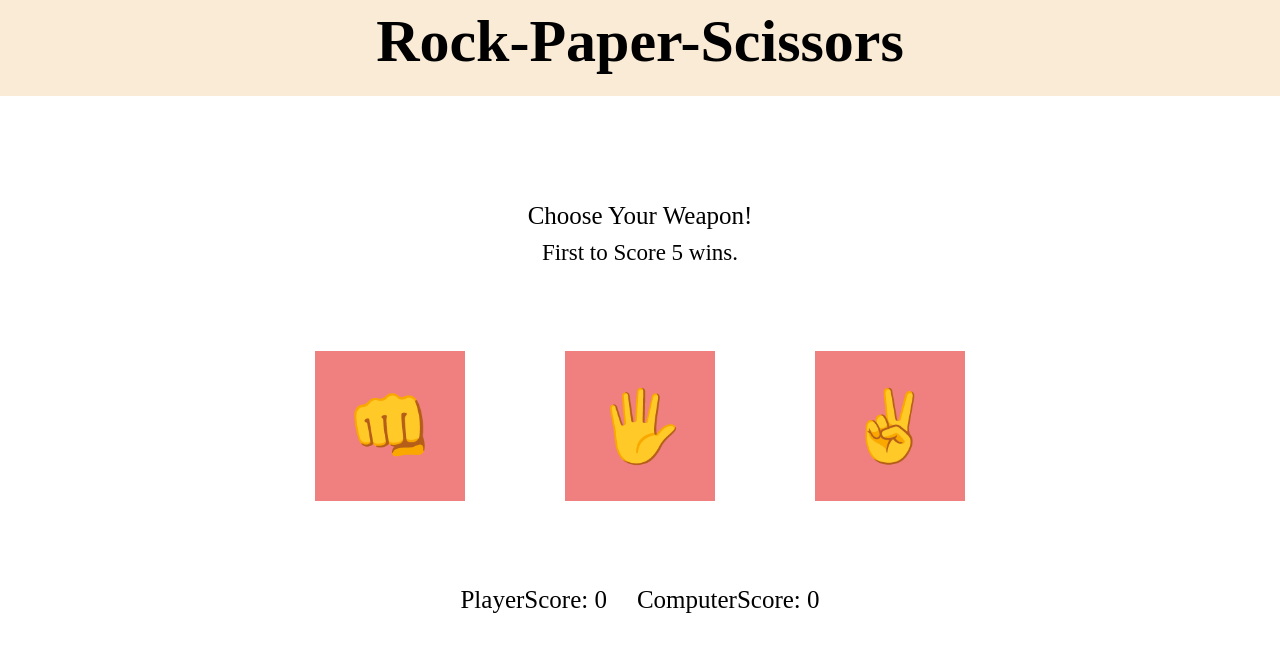
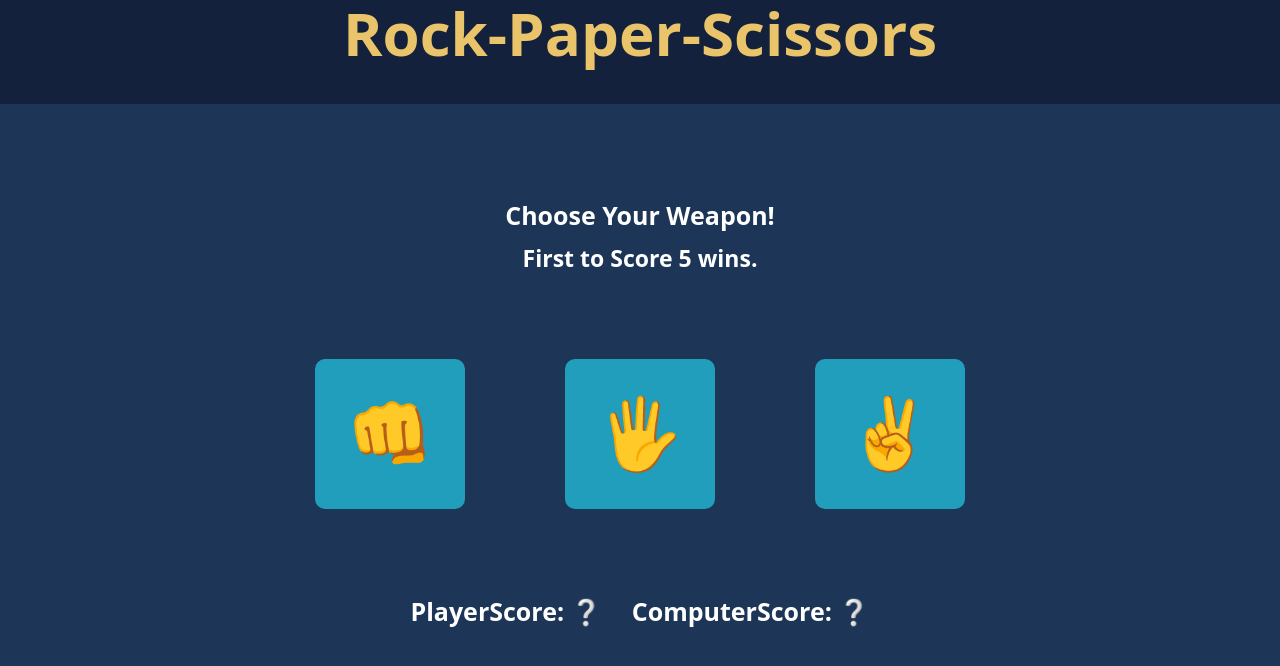
Before and after one commit to RazaNaqsh/Project_RockPaperScissors, a plain HTML site: page index.html in a window 1280 px wide. Drawn offline with Linux system fonts and the light colour scheme.

Commit message:
Beautify the page with colors

```diff
--- a/index.html
+++ b/index.html
@@ -40,6 +40,7 @@
                 <div class="result">
 
                 </div>
+                <div class="restart"></div>
             </div>
         </div>
 
--- a/script.js
+++ b/script.js
@@ -78,7 +78,7 @@ function game(){
     if (playerScore == 5)
     {
         scorePlayer.textContent = 'PlayerScore:     '+playerScore;
-        document.querySelector('.result').textContent="Ahoyy! You WIN";
+        document.querySelector('.result').textContent="Ahoyy! You WIN the GAME";
        document.querySelector("#rock").disabled = true;
        document.querySelector("#paper").disabled = true;
        document.querySelector("#scissors").disabled = true;
@@ -87,7 +87,7 @@ function game(){
     else if (computerScore==5)
     {
         scoreComputer.textContent = 'ComputerScore:     '+computerScore;
-        document.querySelector('.result').textContent="You LOSE! Computer won.";
+        document.querySelector('.result').textContent="You LOSE! Computer won the GAME.";
         document.querySelector("#rock").disabled = true;
         document.querySelector("#paper").disabled = true;
         document.querySelector("#scissors").disabled = true;
@@ -120,8 +120,8 @@ btnScissors.addEventListener('click', ()=>{
 
 const scorePlayer = document.querySelector('.scorePlayer');
 const scoreComputer = document.querySelector('.scoreComputer');
-scorePlayer.textContent = 'PlayerScore:     '+playerScore;
-scoreComputer.textContent = 'ComputerScore:     '+computerScore;
+scorePlayer.textContent = 'PlayerScore:     '+ "❔";
+scoreComputer.textContent = 'ComputerScore:     '+"❔";
 
 document.querySelector('.play').textContent = "Choose Your Weapon!"
 document.querySelector('.event').textContent = "First to Score 5 wins.";
--- a/style.css
+++ b/style.css
@@ -5,14 +5,23 @@
 html{
     font-size: 62.5%;
 }
+body{
+    background-color: #1d3557;
+}
 div.header{
-    height: 12vh;
+    height: 13vh;
     display: flex;
     justify-content: center;
     align-items: flex-end;
     font-size: 3rem;
-    background-color: antiquewhite;
-    padding-bottom: 2rem;
+    background-color: #14213d;
+    padding-bottom: 3rem;
+    color:#e9c46a ;
+}
+div{
+    color:white;
+    font-weight: 600;
+    font-family: system-ui, -apple-system, BlinkMacSystemFont, 'Segoe UI', Roboto, Oxygen, Ubuntu, Cantarell, 'Open Sans', 'Helvetica Neue', sans-serif;
 }
 #btnContainer{
     height: 40vh;
@@ -40,7 +49,8 @@ div.header{
     padding: 2rem;
     height: 15rem;
     width: 15rem;
-    background-color: lightcoral;
+    background-color: #219ebc;
+    border-radius: 1rem;
     border:none;
 }
 #scores{
@@ -56,5 +66,9 @@ div.header{
     display: flex;
     gap: 3rem;
 }
+.afterPlay{
+    display: flex;
+    flex-direction: column;
+}
 
 /* https://michalosman.github.io/rock-paper-scissors/   ill try to make like this one*/
```
